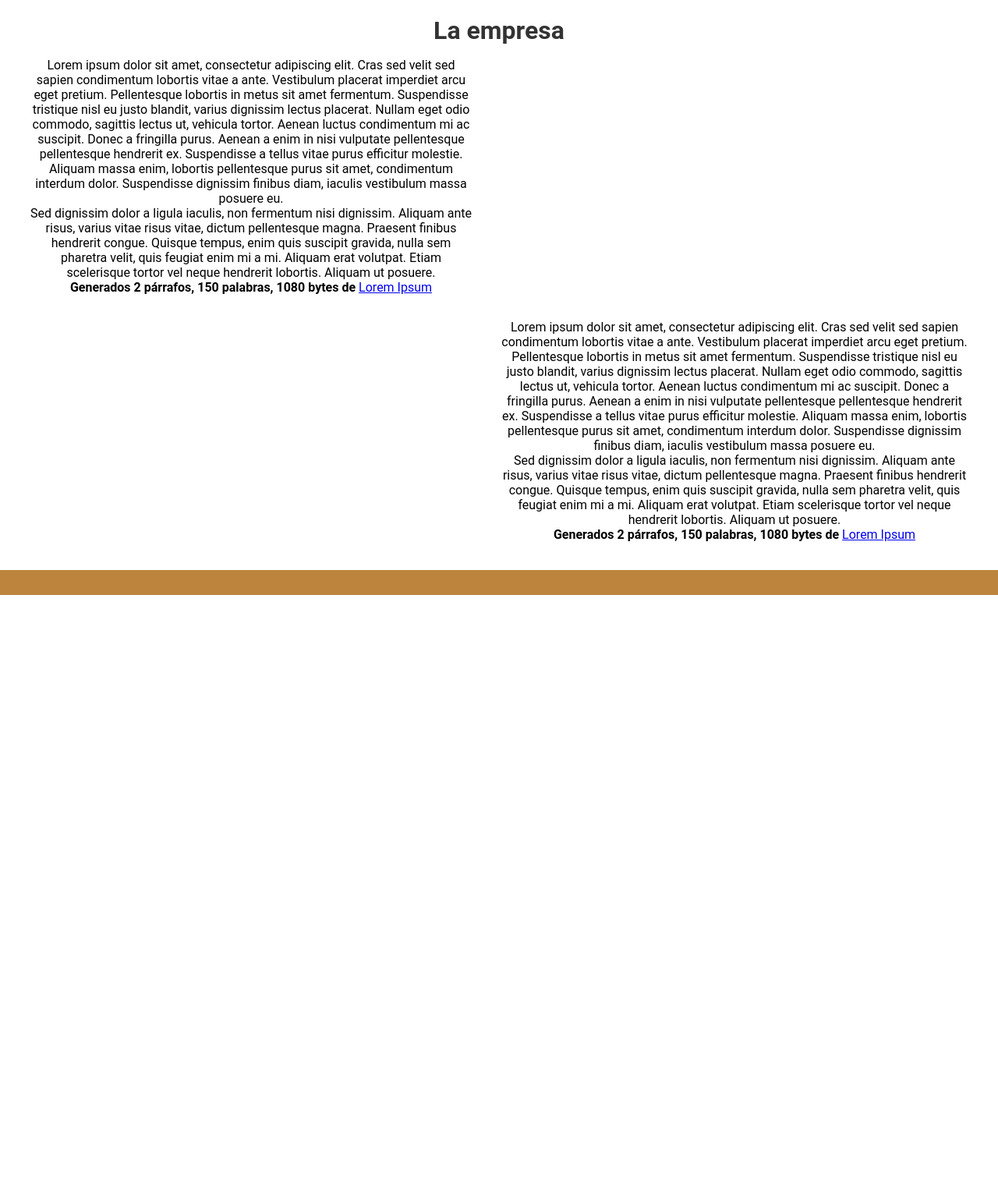
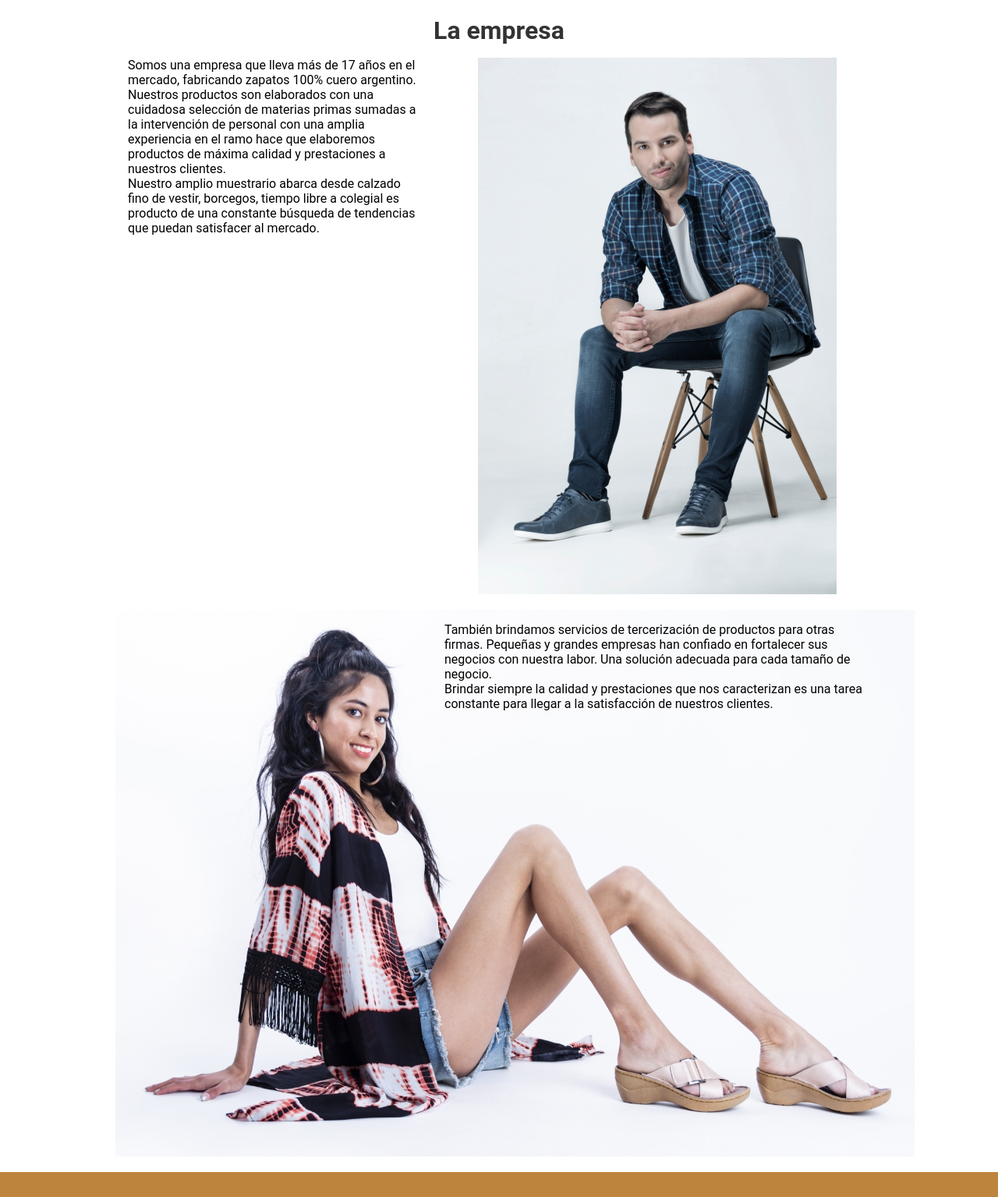
Before and after one commit to GeoIfran/giraff-sitio, a PHP site: page /empresa.html in a window 1280 px wide. Shown: the part 16-1551 px from the top of the page at 78% size. Before the commit the page ends 779 px from the top, so only its background shows below. Run offline with PHP 8.4, Linux system fonts and the light colour scheme.

Commit message:
arreglos de estetica en la empresa incusion de testo y fotos

```diff
--- a/empresa.html
+++ b/empresa.html
@@ -14,22 +14,22 @@
     <main class="la_empresa">
         <h1>La empresa</h1>
         <div id="parrafo1">
-            <p>Lorem ipsum dolor sit amet, consectetur adipiscing elit. Cras sed velit sed sapien condimentum lobortis vitae a ante. Vestibulum placerat imperdiet arcu eget pretium. Pellentesque lobortis in metus sit amet fermentum. Suspendisse tristique nisl eu justo blandit, varius dignissim lectus placerat. Nullam eget odio commodo, sagittis lectus ut, vehicula tortor. Aenean luctus condimentum mi ac suscipit. Donec a fringilla purus. Aenean a enim in nisi vulputate pellentesque pellentesque hendrerit ex. Suspendisse a tellus vitae purus efficitur molestie. Aliquam massa enim, lobortis pellentesque purus sit amet, condimentum interdum dolor. Suspendisse dignissim finibus diam, iaculis vestibulum massa posuere eu.</p>
+            <p>Somos una empresa que lleva más de 17 años en el mercado, fabricando zapatos 100% cuero argentino.</p>
 
-               <p>Sed dignissim dolor a ligula iaculis, non fermentum nisi dignissim. Aliquam ante risus, varius vitae risus vitae, dictum pellentesque magna. Praesent finibus hendrerit congue. Quisque tempus, enim quis suscipit gravida, nulla sem pharetra velit, quis feugiat enim mi a mi. Aliquam erat volutpat. Etiam scelerisque tortor vel neque hendrerit lobortis. Aliquam ut posuere.</p>
+               <p>Nuestros productos son elaborados con una cuidadosa selección de materias primas sumadas a la intervención de personal con una amplia experiencia en el ramo hace que elaboremos productos de máxima calidad y prestaciones a nuestros clientes.</p>
 
-                <p><b>Generados 2 párrafos, 150 palabras, 1080 bytes de </b><a href="https://es.lipsum.com">Lorem Ipsum</a></p>
+                <p>Nuestro amplio muestrario abarca desde calzado fino de vestir, borcegos, tiempo libre a colegial es producto de una constante búsqueda de tendencias que puedan satisfacer al mercado.</p>
         </div>
         <div id="imagen1">
-            <img src="" alt="">
+            <img src="imagenes/la_empresa_hombre.jpg" alt="">
         </div>
-        <img id="imagen2" src="" alt="">
+        <img id="imagen2" src="imagenes/la_empresa_mujer.jpeg" alt="">
         <div id="parrafo2">
-            <p>Lorem ipsum dolor sit amet, consectetur adipiscing elit. Cras sed velit sed sapien condimentum lobortis vitae a ante. Vestibulum placerat imperdiet arcu eget pretium. Pellentesque lobortis in metus sit amet fermentum. Suspendisse tristique nisl eu justo blandit, varius dignissim lectus placerat. Nullam eget odio commodo, sagittis lectus ut, vehicula tortor. Aenean luctus condimentum mi ac suscipit. Donec a fringilla purus. Aenean a enim in nisi vulputate pellentesque pellentesque hendrerit ex. Suspendisse a tellus vitae purus efficitur molestie. Aliquam massa enim, lobortis pellentesque purus sit amet, condimentum interdum dolor. Suspendisse dignissim finibus diam, iaculis vestibulum massa posuere eu.</p>
+            <p>También brindamos servicios de tercerización de productos para otras firmas. Pequeñas y grandes empresas han confiado en fortalecer sus negocios con nuestra labor. Una solución adecuada para cada tamaño de negocio.</p>
 
-               <p>Sed dignissim dolor a ligula iaculis, non fermentum nisi dignissim. Aliquam ante risus, varius vitae risus vitae, dictum pellentesque magna. Praesent finibus hendrerit congue. Quisque tempus, enim quis suscipit gravida, nulla sem pharetra velit, quis feugiat enim mi a mi. Aliquam erat volutpat. Etiam scelerisque tortor vel neque hendrerit lobortis. Aliquam ut posuere.</p>
+               <p>Brindar siempre la calidad y prestaciones que nos caracterizan es una tarea constante para llegar a la satisfacción de nuestros clientes.</p>
 
-                <p><b>Generados 2 párrafos, 150 palabras, 1080 bytes de </b><a href="https://es.lipsum.com">Lorem Ipsum</a></p>
+
         </div>
     </main>
     <footer>
--- a/laempresa.css
+++ b/laempresa.css
@@ -1,6 +1,8 @@
 .la_empresa{
+    margin: auto;
     display: grid;
     grid-template-columns: auto auto;
+    max-width: 80%;
 }
 .la_empresa div {
     padding: 1em;
@@ -12,3 +14,6 @@
 .la_empresa img{
     min-width: 20em;
 }
+.la_empresa div p{
+    text-align: left;
+}
```
Also changed, not shown: imagenes/la_empresa_hombre.jpg (added), imagenes/la_empresa_mujer.jpeg (added).
